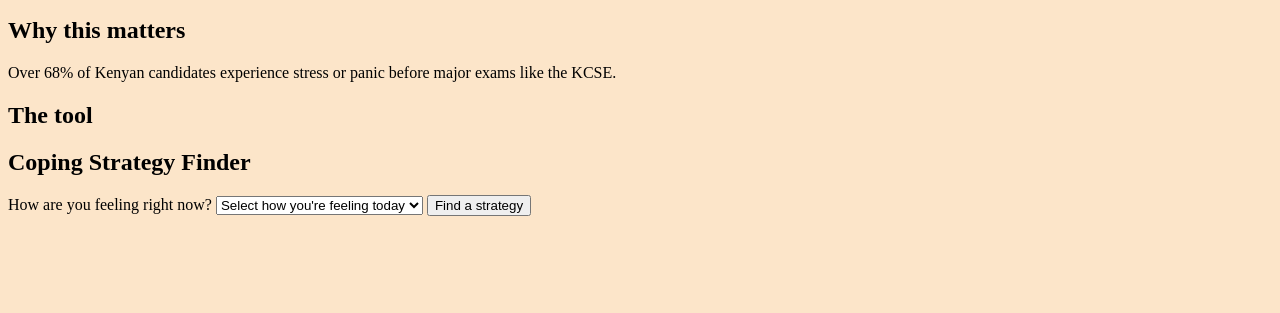
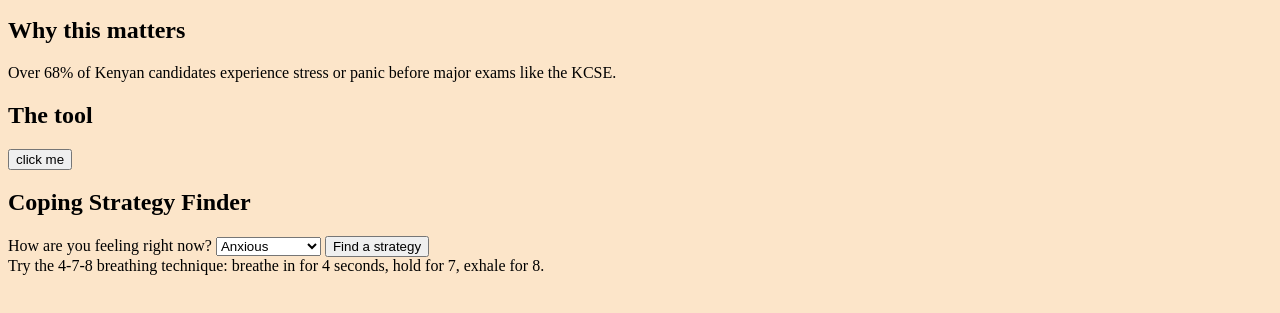
Before and after one commit to JaydoGoated/my-project, a plain HTML site: page index.html in a window 1280 px wide. Both pictures are taken after a click on the button "Find a strategy". Shown: the part 119-432 px from the top of the page. Drawn offline with Linux system fonts and the light colour scheme.

Commit message:
Added new function

```diff
--- a/index.html
+++ b/index.html
@@ -24,21 +24,16 @@
       </section>
       <section id="feature">
         <h2>The tool</h2>
-  <section id="feature">
-  <h2>Coping Strategy Finder</h2>
-  <label for="feeling">How are you feeling right now?</label>
-  <select id="feeling">
-    <option value="">Select how you're feeling today</option>
-    <option value="stressed">Stressed</option>
-    <option value="panicked">Panicked</option>
-    <option value="overwhelmed">Overwhelmed</option>
-    <option value="can't-sleep">Can't sleep</option>
-    <option value="nervous">Nervous</option>
-    <option value="anxious">Anxious</option>
-    <option value="other">Other</option>
-  </select>
-  <button id="findStrategy">Find a strategy</button>
-</section>
+        <button id="button1">click me</button>
+      </section>
+      <section id="coping-strategy">
+        <h2>Coping Strategy Finder</h2>
+        <label for="feeling">How are you feeling right now?</label>
+        <select id="feeling"></select>
+        <button id="findStrategy">Find a strategy</button>
+        <div id="strategyOutput"></div>
       </section>
     </main>
+    <script src="scripts.js"></script>
   </body>
+</html>
--- a/scripts.js
+++ b/scripts.js
@@ -0,0 +1,89 @@
+// alert("How are you today?")
+
+// Target the element
+let myButton = document.getElementById("button1")
+
+myButton.addEventListener("click",function(){
+    alert("Button has been clicked!")
+})
+
+// Array of options to populate the feeling dropdown
+let feelingOptions = [
+  // Option for users who feel anxious
+  { value: "anxious", text: "Anxious" },
+  // Option for users who feel tired
+  { value: "tired", text: "Tired" },
+  // Option for users who feel overwhelmed
+  { value: "overwhelmed", text: "Overwhelmed" },
+  // Option for users who feel stressed
+  { value: "stressed", text: "Stressed" },
+  // Option for users who feel panicked
+  { value: "panicked", text: "Panicked" },
+  // Option for users who feel nervous
+  { value: "nervous", text: "Nervous" },
+  // Option for any other feeling not listed above
+  { value: "other", text: "Other" }
+];
+
+// Get the empty select element from the HTML
+let feelingSelect = document.getElementById("feeling");
+
+// Loop through each item in the feelingOptions array
+feelingOptions.forEach(function (option) {
+  // Create a new <option> element for the dropdown
+  let optionElement = document.createElement("option");
+  // Set the value that JavaScript will read when the user picks this option
+  optionElement.value = option.value;
+  // Set the label text shown to the user in the dropdown
+  optionElement.textContent = option.text;
+  // Add the new option into the select dropdown
+  feelingSelect.appendChild(optionElement);
+});
+
+// Function that reads the user's feeling and displays a matching coping strategy
+function findCopingStrategy() {
+  // Get the dropdown element where the user selects their feeling
+  let feelingInput = document.getElementById("feeling");
+  // Read the selected option's value and convert to lowercase for comparison
+  let feeling = feelingInput.value.trim().toLowerCase();
+  // Get the output div where the strategy message will be displayed
+  let outputDiv = document.getElementById("strategyOutput");
+  // Create a variable to store the strategy message (starts empty)
+  let strategy = "";
+  // Check if the user selected "anxious"
+  if (feeling === "anxious") {
+    // Set the coping strategy for anxious feelings
+    strategy = "Try the 4-7-8 breathing technique: breathe in for 4 seconds, hold for 7, exhale for 8.";
+  // Otherwise, check if the user selected "tired"
+  } else if (feeling === "tired") {
+    // Set the coping strategy for tired feelings
+    strategy = "Take a short break, drink water, and rest your eyes for 5 minutes before continuing.";
+  // Otherwise, check if the user selected "overwhelmed"
+  } else if (feeling === "overwhelmed") {
+    // Set the coping strategy for overwhelmed feelings
+    strategy = "Write down your top three tasks and focus on just one at a time.";
+  // Otherwise, check if the user selected "stressed"
+  } else if (feeling === "stressed") {
+    // Set the coping strategy for stressed feelings
+    strategy = "Step away for 2 minutes, stretch your shoulders, and remind yourself that one exam does not define you.";
+  // Otherwise, check if the user selected "panicked"
+  } else if (feeling === "panicked") {
+    // Set the coping strategy for panicked feelings
+    strategy = "Plant your feet on the floor, name 5 things you can see, and breathe slowly until your heartbeat steadies.";
+  // Otherwise, check if the user selected "nervous"
+  } else if (feeling === "nervous") {
+    // Set the coping strategy for nervous feelings
+    strategy = "Review one small thing you already know well, then take three slow breaths before you continue.";
+  // If the user selected "other"
+  } else {
+    // Set a default coping strategy for any other input
+    strategy = "Take a moment to pause, breathe deeply, and reach out to someone you trust.";
+  }
+  // Put the chosen strategy text inside the output div so the user can read it
+  outputDiv.textContent = strategy;
+}
+
+// Get the "Find a strategy" button element from the page
+let findStrategyButton = document.getElementById("findStrategy");
+// When the button is clicked, run the findCopingStrategy function
+findStrategyButton.addEventListener("click", findCopingStrategy);
```
